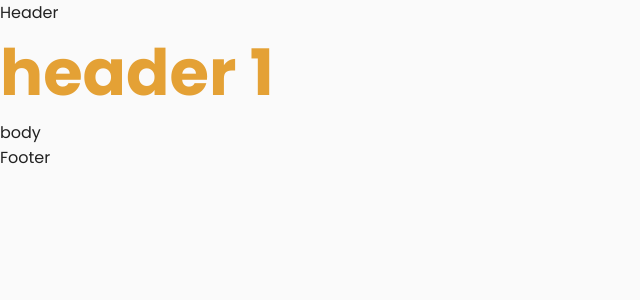
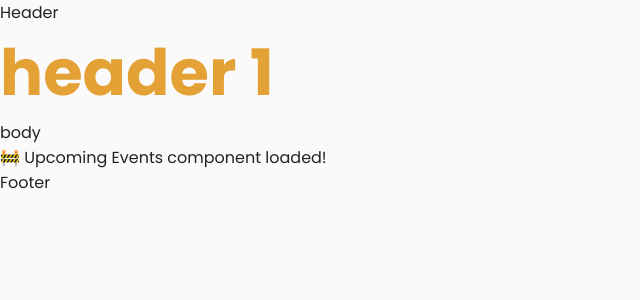
Before and after one commit to include-davis/aggie-fiction, a Next.js app: page / in a window 1280 px wide. Shown: the top 300 px of the page, without its empty margins (0-640 px from the left). Built offline with nearby package versions, Linux system fonts and the light colour scheme.

Commit message:
added UpcomingEvents componentnstub and integrated on homepage

```diff
--- a/app/(pages)/(home)/page.jsx
+++ b/app/(pages)/(home)/page.jsx
@@ -1,3 +1,4 @@
+import UpcomingEvents from "../../_components/UpcomingEvents";
 import styles from "./page.module.scss";
 
 export default function Home() {
@@ -5,6 +6,7 @@ export default function Home() {
     <main className={styles.page}>
       <h1>header 1</h1>
       <p>body</p>
+      <UpcomingEvents />
     </main>
   );
 }
--- /dev/null
+++ b/app/_components/UpcomingEvents/index.jsx
@@ -0,0 +1,4 @@
+// app/_components/UpcomingEvents/index.jsx
+export default function UpcomingEvents() {
+    return <div>🚧 Upcoming Events component loaded!</div>;
+  }
```
